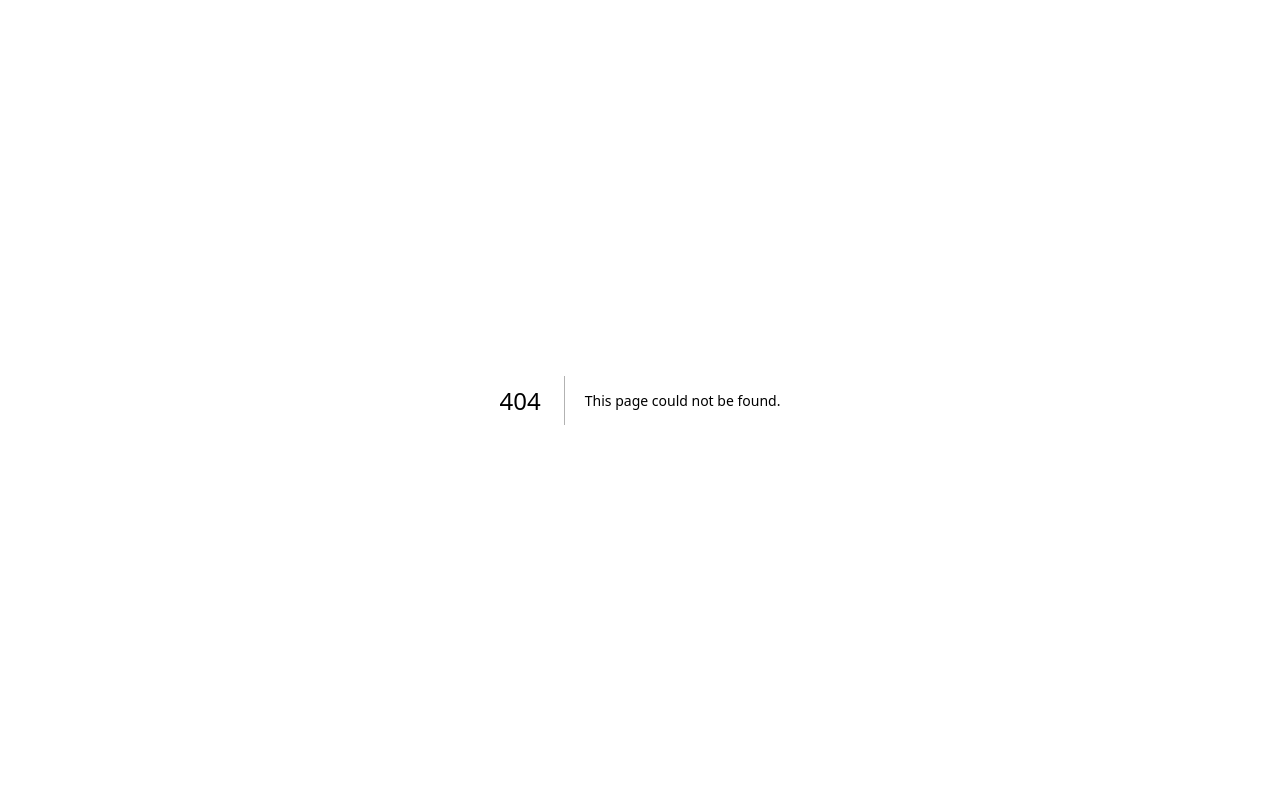
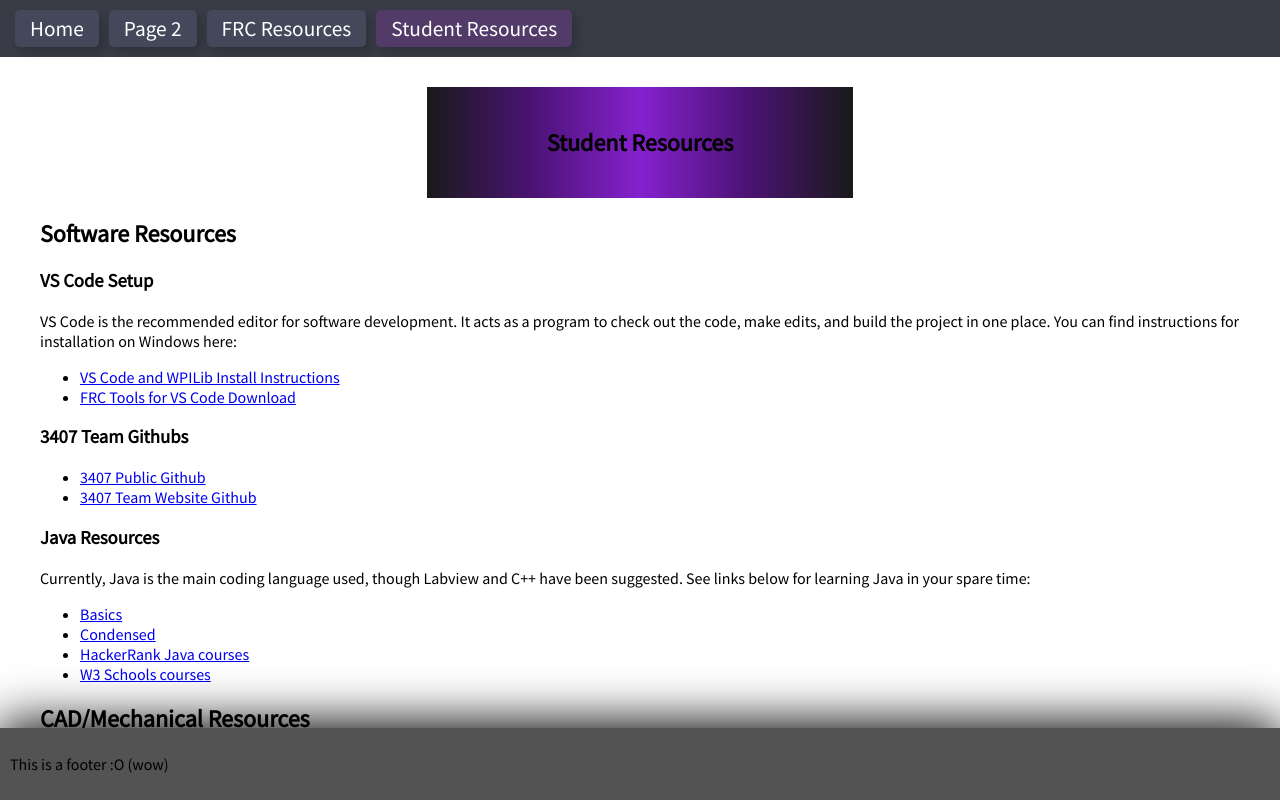
Before and after one commit to CalSch/robotics-website, a Next.js app: page /student-resources in a window 1280 px wide. Before the commit this address had no page. Shown: the top 800 px of the page. Built offline with nearby package versions, Linux system fonts and the light colour scheme.

Commit message:
Added new content  and changed style

```diff
--- a/components/layout/index.tsx
+++ b/components/layout/index.tsx
@@ -10,7 +10,9 @@ export default function Layout({ children, title }: { children: any, title: stri
                 <meta name="description" content="The website for FRC 3407" />
             </Head>
             <Navbar/>
-            {children}
+            <div className="content">
+                {children}
+            </div>
             <Footer/>
         </div>
     )
--- a/components/navbar/index.tsx
+++ b/components/navbar/index.tsx
@@ -7,6 +7,8 @@ const Navbar: NextComponentType = () => {
         <div className={style.nav}>
             <NavLink href="/">Home</NavLink>
             <NavLink href="/page2">Page 2</NavLink>
+            <NavLink href="/frc-resources">FRC Resources</NavLink>
+            <NavLink href="/student-resources">Student Resources</NavLink>
         </div>
     )
 }
--- a/pages/index.tsx
+++ b/pages/index.tsx
@@ -10,7 +10,7 @@ export default function Home() {
 
           <div className="row-fluid">
             <div className="span12">
-              <div className="home-header">
+              <div className="page-header home-header">
                 <h1>Mounds View Robotics</h1>
                 <h3>FRC TEAM 3407</h3>
               </div>
--- /dev/null
+++ b/pages/student-resources.tsx
@@ -0,0 +1,53 @@
+import Layout from "../components/layout"
+
+export default function StudentResources() {
+  return (
+    <Layout title="Student Resources">
+
+		<div className="page-header">
+		  <h2>Student Resources</h2>
+		</div>
+
+		<h2 id="software-resources">Software Resources</h2>
+		<h3 id="vs-code-setup">VS Code Setup</h3>
+		<p>VS Code is the recommended editor for software development.  It acts as a program to check out the code, make edits, and build the project in one place.
+		You can find instructions for installation on Windows here:</p>
+		<ul>
+		  <li><a href="https://docs.wpilib.org/en/stable/docs/zero-to-robot/step-2/wpilib-setup.html">VS Code and WPILib Install Instructions</a></li>
+		  <li><a href="https://docs.wpilib.org/en/stable/docs/zero-to-robot/step-2/frc-game-tools.html">FRC Tools for VS Code Download</a></li>
+		</ul>
+
+		<h3 id="3407-team-githubs">3407 Team Githubs</h3>
+		<ul>
+		  <li><a href="https://github.com/FRC3407">3407 Public Github</a></li>
+		  <li><a href="https://github.com/FRC3407/FRC3407.github.io">3407 Team Website Github</a></li>
+		</ul>
+
+		<h3 id="java-resources">Java Resources</h3>
+		<p>Currently, Java is the main coding language used, though Labview and C++ have been suggested.
+		See links below for learning Java in your spare time:</p>
+
+		<ul>
+		  <li><a href="https://www.youtube.com/playlist?list=PL59LTecnGM1NRUyune3SxzZlYpZezK-oQ">Basics</a></li>
+		  <li><a href="https://www.youtube.com/watch?v=RRubcjpTkks">Condensed</a></li>
+		  <li><a href="https://www.hackerrank.com/domains/java">HackerRank Java courses</a></li>
+		  <li><a href="https://www.w3schools.com/java/">W3 Schools courses</a></li>
+		</ul>
+
+		<h2 id="cadmechanical-resources">CAD/Mechanical Resources</h2>
+
+		<h2 id="other-resources">Other Resources</h2>
+		<ul>
+		  <li><a href="https://www.andymark.com/pages/first-robotics-competition">AndyMark FIRST resources</a></li>
+		  <li><a href="https://www.chiefdelphi.com/">ChiefDelphi</a>
+			<ul>
+			  <li>Great resource for general questions, inspiration for build, pit area layout, drivers station, etc</li>
+			</ul>
+		  </li>
+		</ul>
+
+		<hr/>
+		<p><em>This page is a work in progress, stay tune for updates.</em></p>
+    </Layout>
+  )
+}
--- a/styles/Footer.module.scss
+++ b/styles/Footer.module.scss
@@ -1,8 +1,13 @@
 .footer {
-    position: absolute;
+    position: fixed;
     bottom: 0;
     width: 100%;
     padding: 10px;
     box-sizing: border-box;
     background-color: rgb(83, 83, 83);
+
+    box-shadow: 0px -5px 50px black;
+    // margin-top: auto;
+    // display: flex;
+    // height: max-content;
 }
--- a/styles/globals.scss
+++ b/styles/globals.scss
@@ -1,9 +1,14 @@
+@import url('https://fonts.googleapis.com/css2?family=Source+Sans+Pro&display=swap');
+
+$bg-color: rgb(26, 26, 27);
+$page-header-color: rgb(76, 19, 118);
+$home-header-color: rgb(23, 110, 49);
+
 html,
 body {
   padding: 0;
   margin: 0;
-  font-family: -apple-system, BlinkMacSystemFont, Segoe UI, Roboto, Oxygen,
-    Ubuntu, Cantarell, Fira Sans, Droid Sans, Helvetica Neue, sans-serif;
+  font-family: 'Source Sans Pro', sans-serif;
 }
 
 // a {
@@ -16,12 +21,39 @@ body {
   transition: all 0.2s;
 }
 
+.content {
+  padding: 10px 40px;
+  margin-bottom: 100px;
+}
+
+.page-header {
+  background-color: $page-header-color;
+  background-image: linear-gradient(90deg, $bg-color, $page-header-color , lighten($page-header-color, 20%) , $page-header-color , $bg-color);
+  text-align: center;
+  padding: 40px 120px;
+  width: fit-content;
+  margin: 20px auto;
+}
+
+.page-header h2 {
+  margin: 0;
+}
+
+.home-header {
+  background-color: $home-header-color;
+  background-image: linear-gradient(90deg, $bg-color, $home-header-color , lighten($home-header-color, 20%) , $home-header-color , $bg-color);
+}
+
+.centeredText {
+  text-align: center;
+}
+
 @media (prefers-color-scheme: dark) {
   html {
     color-scheme: dark;
   }
   body {
     color: white;
-    background: black;
+    background: $bg-color;
   }
 }
```
Also changed, not shown: pages/frc-resources.tsx (added, +31 -0 lines).
